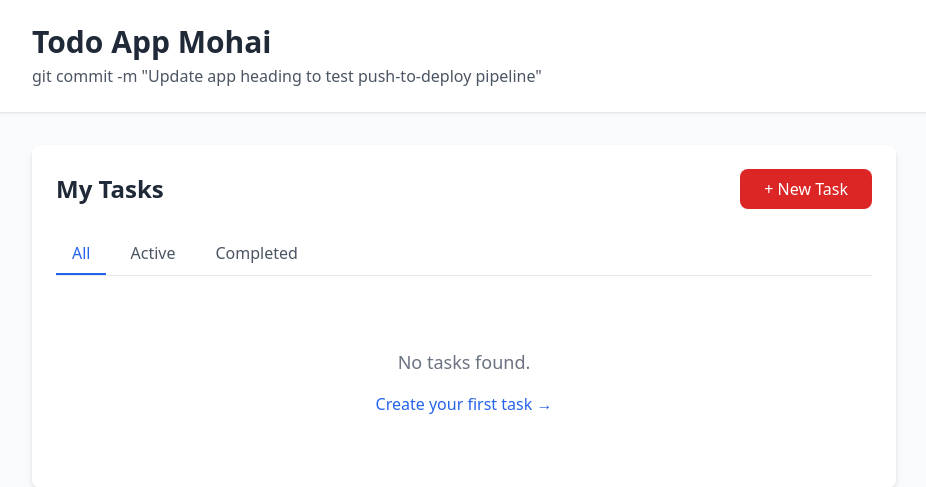
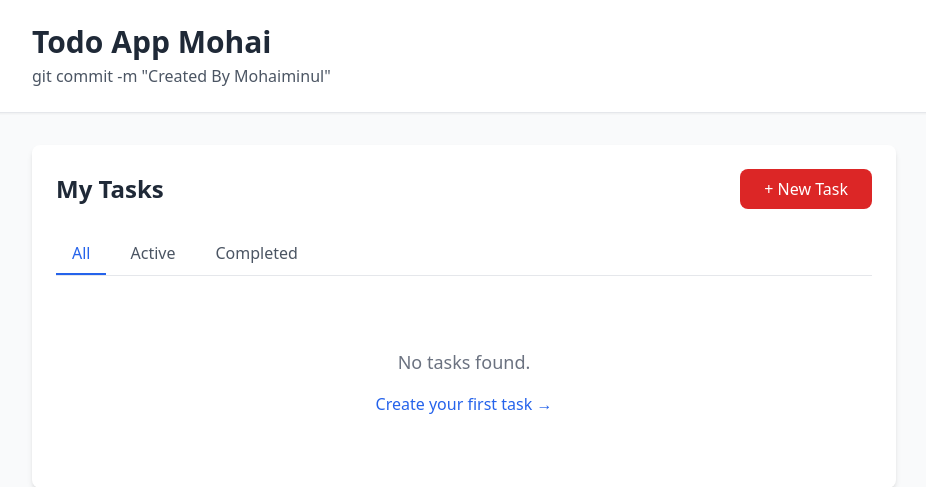
Before and after one commit to mohaiminislamr/Ostad_batch-09-todo-app, a Django app: page / in a window 1280 px wide. Shown: the top 487 px of the page, without its empty margins (176-1102 px from the left). Run offline with Django 5.2, Linux system fonts and the light colour scheme; data that the repository does not hold is empty; some libraries are stand-ins or nearby versions.

Commit message:
New Code

```diff
--- a/templates/base.html
+++ b/templates/base.html
@@ -10,7 +10,7 @@
     <header class="bg-white shadow-sm border-b border-gray-200">
         <div class="max-w-4xl mx-auto px-4 py-6">
             <h1 class="text-3xl font-bold text-gray-800">Todo App Mohai</h1>
-            <p class="text-gray-600 mt-1">git commit -m "Update app heading to test push-to-deploy pipeline"</p>
+            <p class="text-gray-600 mt-1">git commit -m "Created By Mohaiminul"</p>
         </div>
     </header>
 
```
